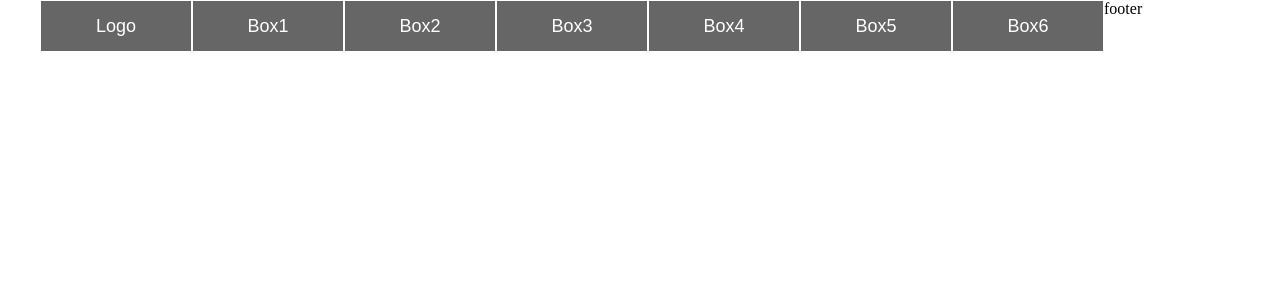
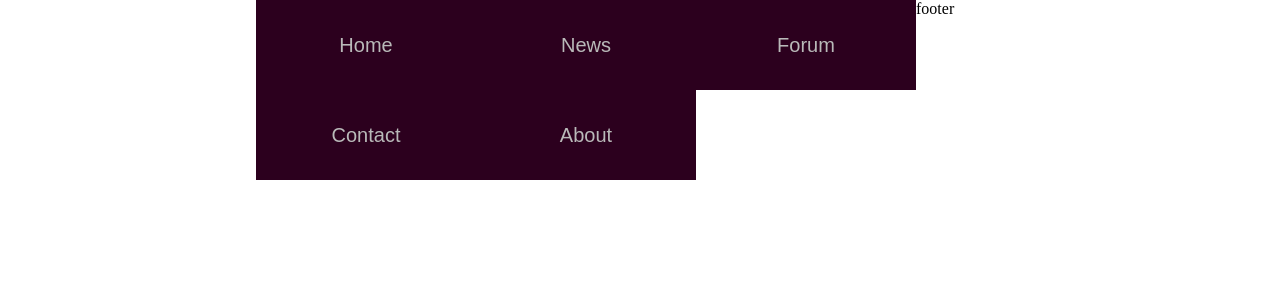
Before and after one commit to lakmalniranga/lms, a PHP site: page / in a window 1280 px wide. Shown: the top 300 px of the page. Run offline with PHP 8.4, Linux system fonts and the light colour scheme.

Commit message:
changed navbar and added new styles

```diff
--- a/assets/css/style.css
+++ b/assets/css/style.css
@@ -2,34 +2,45 @@ html, body{
   margin: 0;
 }
 
-/* navbar */
-#container ul{
-  list-style: none;
+#container {
+    width: 100%;
 }
 
-#container ul li{
-  background-color: #666;
-  width: 150px;
-  border: 1px solid white;
-  text-align: center;
-  height: 50px;
-  line-height: 50px;
-  float: left;
-  color: white;
-  font-family: sans-serif;
-  font-size: 18px;
+/* navbar */
+
+.navbar {
+  margin: 0 auto;
+  display: block;
+  width: 60%;
 }
 
-#container ul li:hover{
-  background-color: black;
+.navbar ul {
+    list-style-type: none;
+    margin: 0;
+    padding: 0;
 }
 
-ul a{
-  text-decoration: none;
-  color: white;
+.navbar li a {
+    background-color:#2C001E;
+    width: 180px;
+    text-decoration: none;
+    text-align: center;
+    color:#b9b9b9;
+    font-family: sans-serif;
+    font-size:20px;
+    font-weight: 400;
+    line-height: 50px;
+    float: left;
+    padding: 20px;
 }
 
-ul a:hover{
-  text-decoration: underline;
-  font-size:30px;
+.navbar li a:hover {
+    background-color:#561345;
+    color: #77216F;
+    transition: all 1.00s;
 }
+
+#lg{
+  margin: 0;
+  padding: 0;
+}
--- a/student/header.php
+++ b/student/header.php
@@ -26,13 +26,18 @@ include_once( dirname(dirname(__FILE__)) .'/classes/config.php');
 </head>
 <body>
   <div id="container">
-    <ul>
-      <li id="lg">Logo</li>
-      <li><a href="#">Box1</a></li>
-      <li><a href="#">Box2</a></li>
-      <li><a href="#">Box3</a></li>
-      <li><a href="#">Box4</a></li>
-      <li><a href="#">Box5</a></li>
-      <li><a href="#">Box6</a></li>
-    </ul>
-  </div>
+  <nav class="navbar">
+      <ul>
+        <li><a href="#home">Home</a></li>
+        <li><a href="#news">News</a></li>
+        <li><a href="#home">Forum</a></li>
+        <li><a href="#contact">Contact</a></li>
+        <li><a href="#about">About</a></li>
+      </ul>
+  </nav>
+
+  <aside class="sidebar">
+
+  </aside>
+
+</div>
```
